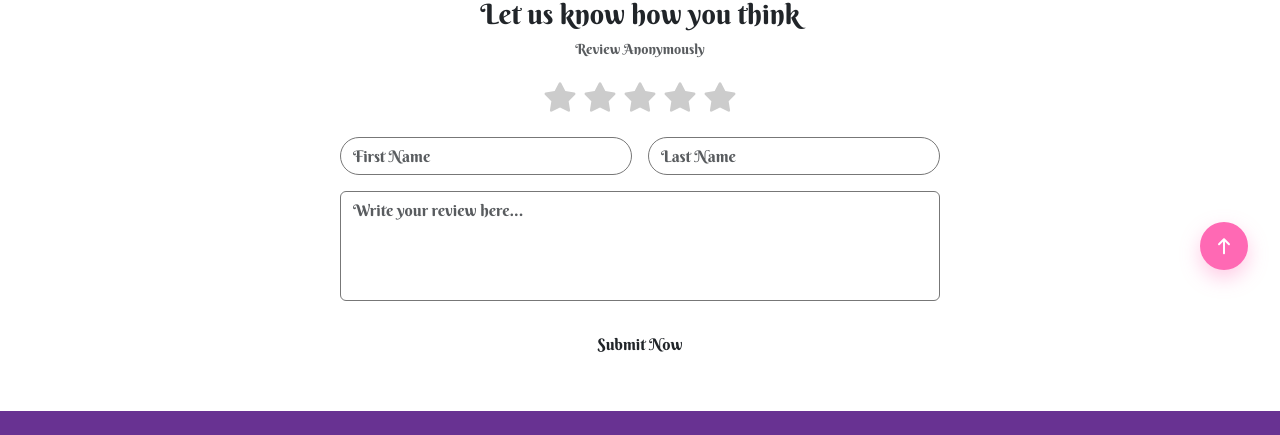
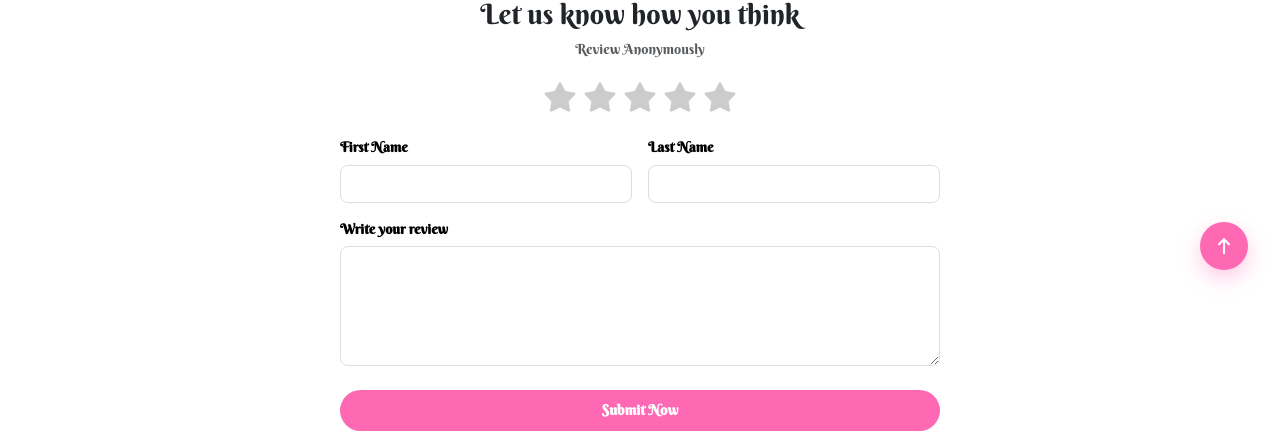
Before and after one commit to Quantr10/CSC340A_Prj1_IceCreamShop, a Vue app: page /rating/1 in a window 1280 px wide. Shown: the part 498-933 px from the top of the page. Built offline with nearby package versions, Linux system fonts and the light colour scheme.

Commit message:
edit rating and contact

```diff
--- a/src/assets/Contact.css
+++ b/src/assets/Contact.css
@@ -13,7 +13,6 @@
   font-size: 2.3rem;
 }
 
-/* Breadcrumb */
 .breadcrumb-link {
   color: hotpink;
   transition: color 0.3s ease;
@@ -27,12 +26,10 @@
   color: #333;
 }
 
-/* Main Heading */
 .highlight {
   color: hotpink;
 }
 
-/* Contact Info Cards */
 .contact-info-card {
   transition: all 0.3s ease;
 }
@@ -46,7 +43,7 @@
   width: 50px;
   height: 50px;
   background: rgba(104, 50, 146, 1);
-  border-radius: 50%;
+  border-radius: 25px;
   display: flex;
   align-items: center;
   justify-content: center;
@@ -56,17 +53,10 @@
   font-size: 1.2rem;
 }
 
-/* Form Control Custom Styling */
 .form-control {
   border: 1px solid #ddd;
   border-radius: 8px;
   transition: all 0.3s ease;
-}
-
-.form-control:focus {
-  border-color: hotpink;
-  outline: none;
-  box-shadow: 0 0 0 3px rgba(255, 105, 180, 0.1);
 }
 
 textarea.form-control {
@@ -74,7 +64,6 @@ textarea.form-control {
   min-height: 120px;
 }
 
-/* Submit Button */
 .submit-btn {
   background: hotpink;
   color: #fff;
@@ -87,16 +76,13 @@ textarea.form-control {
 }
 
 .submit-btn:hover {
-  background: rgba(255, 105, 180, 0.9);
-  transform: scale(1.02);
-  box-shadow: 0 4px 15px rgba(255, 105, 180, 0.3);
+  transform: scale(1.05);
 }
 
 .submit-btn:active {
   transform: scale(0.98);
 }
 
-/* Responsive Design */
 @media (max-width: 768px) {
   .contact-icon-wrapper {
     width: 45px;
--- a/src/assets/Faq.css
+++ b/src/assets/Faq.css
@@ -13,7 +13,6 @@
   font-size: 2.3rem;
 }
 
-/* ====== Question ====== */
 .faq-question {
   display: flex;
   justify-content: space-between;
@@ -29,14 +28,12 @@
   transition: transform 0.3s ease;
 }
 
-/* ====== Answer ====== */
 .faq-answer {
   padding-top: 0.75rem;
   color: #777;
   font-size: 0.95rem;
 }
 
-/* ====== Animation ====== */
 .slide-fade-enter-active,
 .slide-fade-leave-active {
   transition: all 0.4s ease;
--- a/src/assets/Rating.css
+++ b/src/assets/Rating.css
@@ -14,13 +14,10 @@
   margin-bottom: 0;
 }
 
-.breadcrumb {
-    color: #777;
-    font-size: 0.9rem;
-}
-
 .icecream-img {
   width: 85%;
+  border-radius: 10px;
+  box-shadow: 0 8px 20px rgba(0, 0, 0, 0.08);
 }
 
 .icecream-name {
@@ -38,46 +35,10 @@
 }
 
 .avg-stars {
+  display: flex;
+  align-items: center;
+  gap: 0.3rem;
   font-size: 1.3rem;
-}
-
-.avg-number {
-    color: gold;
-}
-
-.review-title {
-    color: #2b0939;
-}
-
-.review-sub {
-    color: #777;
-}
-
-.review-form {
-    max-width: 600px;
-}
-
-.review-form input {
-    border: 1px solid #777;
-}
-
-.review-form textarea {
-    border: 1px solid #777;
-    resize: none;
-}
-
-.submit-btn {
-    background: hotpink;
-    border: none;
-    color: #fff;
-    border-radius: 25px;
-    padding: 0.6rem 1.4rem;
-    font-size: 0.9rem;
-    transition: all 0.3s ease;
-}
-
-.submit-btn:hover {
-    transform: scale(1.05);
 }
 
 .star {
@@ -91,3 +52,59 @@
 .star.active {
   color: gold;
 }
+
+.avg-number {
+  color: gold;
+  font-weight: 600;
+}
+
+.review-title {
+  color: black;
+}
+
+.review-sub {
+  color: #777;
+}
+
+.review-form {
+  max-width: 600px;
+  margin: 0 auto;
+}
+
+.review-form .form-label {
+  color: black;
+  font-weight: 600;
+  margin-bottom: 0.4rem;
+  display: block;
+  text-align: left;
+}
+
+.review-form .form-control {
+  border: 1px solid #ddd;
+  border-radius: 8px;
+  transition: all 0.3s ease;
+}
+
+.review-form textarea.form-control {
+  resize: vertical;
+  min-height: 120px;
+}
+
+.review-form input::placeholder,
+.review-form textarea::placeholder {
+  color: #aaa;
+  opacity: 1;
+}
+
+.submit-btn {
+  background: hotpink;
+  color: #fff;
+  border-radius: 25px;
+  padding: 0.6rem 1.4rem;
+  font-size: 0.9rem;
+  transition: all 0.3s ease;
+}
+
+.submit-btn:hover {
+  transform: scale(1.05);
+}
--- a/src/components/Footer.vue
+++ b/src/components/Footer.vue
@@ -2,7 +2,6 @@
   <footer class="footer text-white py-4">
     <div class="container">
       <div class="row g-4">
-        <!-- Brand Section -->
         <div class="col-lg-3 col-md-6">
           <router-link to="/" class="footer-logo d-block mb-3">Ice Cream Name</router-link>
           <p class="footer-desc">
@@ -10,7 +9,6 @@
           </p>
         </div>
 
-        <!-- Navigation Section -->
         <div class="col-lg-2 col-md-6">
           <h4 class="section-title h6 mb-3">Quick Links</h4>
           <nav class="footer-nav">
@@ -27,7 +25,6 @@
           </nav>
         </div>
 
-        <!-- Contact Section -->
         <div class="col-lg-4 col-md-6">
           <h4 class="section-title h6 mb-3">Get in Touch</h4>
           <div class="contact-info d-flex flex-column gap-2">
@@ -46,7 +43,6 @@
           </div>
         </div>
 
-        <!-- Social Section -->
         <div class="col-lg-3 col-md-6">
           <h4 class="section-title h6 mb-3">Follow Us</h4>
           <p class="social-desc mb-3">Stay connected for sweet updates!</p>
@@ -64,7 +60,6 @@
         </div>
       </div>
 
-      <!-- Footer Bottom -->
       <div class="footer-bottom border-top border-light border-opacity-25 mt-4 pt-3">
         <div class="text-center">
           <p class="mb-0">&copy; 2025 Ice Cream Name. All rights reserved.</p>
--- a/src/components/ScrollToTop.vue
+++ b/src/components/ScrollToTop.vue
@@ -20,11 +20,9 @@ const scrollToTop = () => {
   window.scrollTo({ top: 0, behavior: "smooth" });
 };
 
-// Watch for route changes to reset scroll position
 watch(
   () => route.path,
   () => {
-    // Reset scroll position on route change
     window.scrollTo({ top: 0, behavior: "instant" });
   }
 );
--- a/src/pages/Contact.vue
+++ b/src/pages/Contact.vue
@@ -5,16 +5,6 @@
     </div>
 
     <div class="container py-5 px-3">
-      <!-- Breadcrumb -->
-      <nav class="mb-4 mt-4">
-        <div class="d-inline-flex align-items-center bg-light rounded-pill px-3 py-2 small">
-          <router-link to="/" class="breadcrumb-link text-decoration-none fw-medium">Home</router-link>
-          <span class="mx-2 text-muted">/</span>
-          <span class="breadcrumb-current fw-medium">Contact Us</span>
-        </div>
-      </nav>
-
-      <!-- Main Heading -->
       <div class="text-center mb-5">
         <h2 class="display-4 fw-bold mb-3">
           Get in <span class="highlight">Touch</span> With Us
@@ -24,9 +14,7 @@
         </p>
       </div>
 
-      <!-- Two Column Layout -->
       <div class="row g-4">
-        <!-- Left Column: Contact Information -->
         <div class="col-lg-6">
           <div class="contact-info-card d-flex align-items-start bg-light rounded-3 p-4 mb-3">
             <div class="contact-icon-wrapper flex-shrink-0 me-3">
@@ -71,7 +59,6 @@
           </div>
         </div>
 
-        <!-- Right Column: Contact Form -->
         <div class="col-lg-6">
           <form class="bg-white rounded-3 p-4" @submit.prevent="handleSubmit">
             <div class="mb-3">
@@ -129,7 +116,7 @@
               ></textarea>
             </div>
 
-            <button type="submit" class="btn hero-cta-btn w-100 d-inline-flex align-items-center justify-content-center">
+            <button type="submit" class="submit-btn w-100">
               Submit Now
               <font-awesome-icon icon="arrow-right" class="ms-2" />
             </button>
@@ -158,7 +145,7 @@ async function handleSubmit() {
   try {
     const result = await submitContactForm(form.value)
     alert(result.message)
-    // Reset form
+
     form.value = {
       firstName: '',
       lastName: '',
--- a/src/pages/Rating.vue
+++ b/src/pages/Rating.vue
@@ -1,5 +1,6 @@
 <template>
   <div class="rating-page">
+
     <div class="rating-header text-center">
       <h1 class="rating-title">Rating</h1>
     </div>
@@ -62,73 +63,92 @@
         </div>
 
         <div class="d-flex gap-3 mb-3">
-          <input v-model="firstName" placeholder="First Name" class="form-control rounded-pill" />
-          <input v-model="lastName" placeholder="Last Name" class="form-control rounded-pill" />
+          <div class="flex-grow-1 text-start">
+            <label for="firstName" class="form-label fw-semibold small">First Name</label>
+            <input
+              v-model="firstName"
+              id="firstName"
+              class="form-control"
+            />
+          </div>
+          <div class="flex-grow-1 text-start">
+            <label for="lastName" class="form-label fw-semibold small">Last Name</label>
+            <input
+              v-model="lastName"
+              id="lastName"
+              class="form-control"
+            />
+          </div>
         </div>
 
-        <textarea
-          v-model="review"
-          placeholder="Write your review here..."
-          class="form-control rounded mb-4"
-          rows="4"
-        ></textarea>
+        <div class="text-start mb-4">
+          <label for="review" class="form-label fw-semibold small">Write your review</label>
+          <textarea
+            v-model="review"
+            id="review"
+            class="form-control"
+            rows="4"
+          ></textarea>
+        </div>
 
-        <button class="submit-btn btn w-100" @click="submitRating">Submit Now</button>
+        <button class="submit-btn w-100" @click="submitRating">Submit Now</button>
       </div>
     </div>
   </div>
 </template>
 
 <script setup>
-import "../assets/Rating.css";
-import { ref, computed } from "vue";
-import { useRoute, useRouter } from "vue-router";
-import { menuItems } from "../data/menuItems.js";
-import { getRating, submitRating as submitRatingService } from "../utils/ratingService.js";
+import "../assets/Rating.css"
+import { ref, computed } from "vue"
+import { useRoute, useRouter } from "vue-router"
+import { menuItems } from "../data/menuItems.js"
 
-const route = useRoute();
-const router = useRouter();
+const route = useRoute()
+const router = useRouter()
 
-const name = route.params.name;
+const name = route.params.name
+const item = menuItems.find((i) => i.name === name)
 
-const item = menuItems.find((i) => i.name === name);
+const image = ref(route.query.image || item?.image)
+const price = route.query.price || item?.price || "—"
 
-const image = ref(route.query.image || item?.image);
-const price = route.query.price || item?.price || "—";
+const storedData = JSON.parse(localStorage.getItem("ratings") || "{}")
+const current = storedData[name] || { avg: Number(item?.rating || 5), count: 0, total: 0 }
 
-const defaultRating = Number(item?.rating || 5);
-const current = getRating(name, defaultRating);
+const avgRating = computed(() => current.avg || 5)
 
-const avgRating = computed(() => current.avg || defaultRating);
-
-const firstName = ref("");
-const lastName = ref("");
-const rating = ref(0);
-const review = ref("");
-const hasRated = ref(false);
+const firstName = ref("")
+const lastName = ref("")
+const rating = ref(0)
+const review = ref("")
+const hasRated = ref(false)
 
 function setRating(n) {
-  rating.value = n;
+  rating.value = n
 }
 
 function submitRating() {
   if (rating.value === 0) {
-    alert("Please select a rating");
-    return;
+    alert("Please select a rating")
+    return
   }
 
-  try {
-    submitRatingService(
-      name,
-      rating.value,
-      firstName.value,
-      lastName.value,
-      review.value
-    );
-    hasRated.value = true;
-    setTimeout(() => router.push("/menu"), 2000);
-  } catch (error) {
-    alert(error.message || "Failed to submit rating. Please try again.");
-  }
+  const allRatings = JSON.parse(localStorage.getItem("ratings") || "{}")
+  const current = allRatings[name] || { total: 0, count: 0, reviews: [] }
+
+  current.total += rating.value
+  current.count += 1
+  current.avg = current.total / current.count
+  current.reviews.push({
+    user: `${firstName.value || "Anonymous"} ${lastName.value || ""}`.trim(),
+    stars: rating.value,
+    text: review.value,
+  })
+
+  allRatings[name] = current
+  localStorage.setItem("ratings", JSON.stringify(allRatings))
+
+  hasRated.value = true
+  setTimeout(() => router.push("/menu"), 2000)
 }
 </script>
--- a/src/utils/contactService.js
+++ b/src/utils/contactService.js
@@ -58,7 +58,6 @@ export function validateContactForm(formData) {
  * @returns {Promise<Object>} Submission result
  */
 export async function submitContactForm(formData) {
-  // Validate form data
   const validation = validateContactForm(formData);
   if (!validation.isValid) {
     throw new Error(validation.errors[Object.keys(validation.errors)[0]]);
```
Lines whose indentation alone changed are shown as unchanged.
